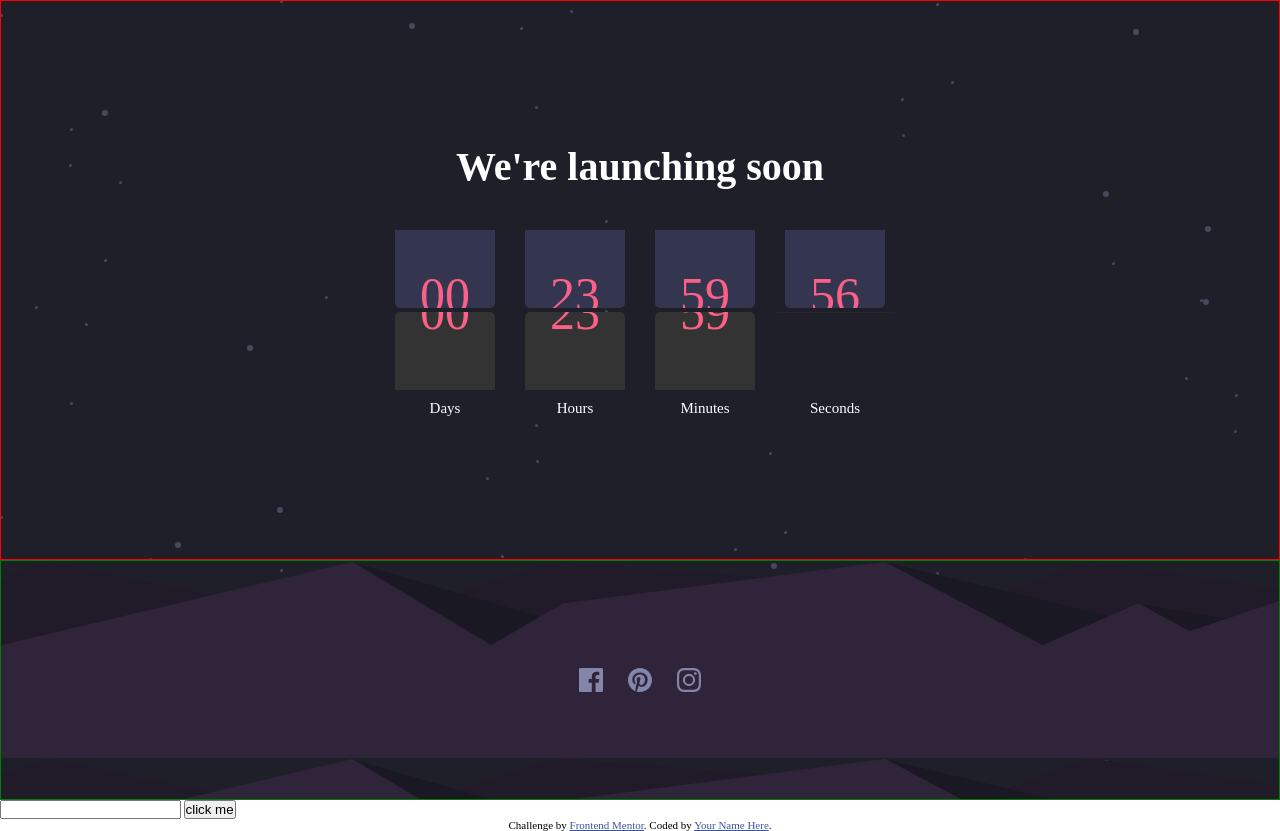
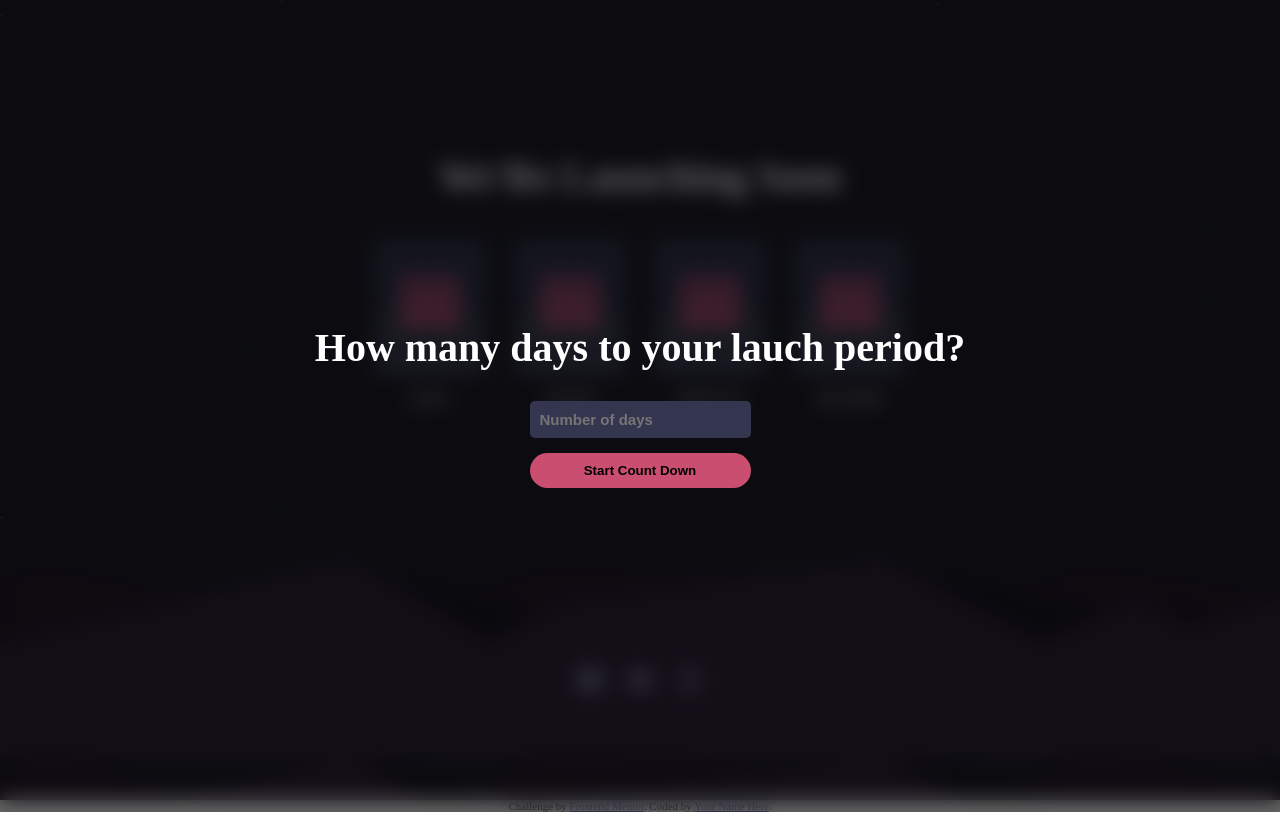
Before and after one commit to Babsman123/launch-countdown-timer, a website: page index.html in a window 1280 px wide. Drawn offline with Linux system fonts and the light colour scheme.

Commit message:
new commit

```diff
--- a/index.html
+++ b/index.html
@@ -29,16 +29,16 @@
   <body>
     <main class="container--main">
       <section class="launch--section">
-        <h2 class="header">We're launching soon</h2>
+        <h2 class="header">We'Re launching soon</h2>
 
         <div class="countdown">
           <div class="countdown--date">
             <div class="countdown__bg countdown__day">
               <div class="countdown-segment">
-                <div class="segment__display segment__display--day">08</div>
+                <div class="segment__display segment__display--day">00</div>
                 <div class="segment__overlay">
-                  <div class="segment__overlay--top">08</div>
-                  <div class="segment__overlay--bottom">08</div>
+                  <div class="segment__overlay--top">00</div>
+                  <div class="segment__overlay--bottom">00</div>
                 </div>
               </div>
             </div>
@@ -48,10 +48,10 @@
           <div class="countdown--date">
             <div class="countdown__bg countdown__hour">
               <div class="countdown-segment">
-                <div class="segment__display segment__display--hour">08</div>
+                <div class="segment__display segment__display--hour">00</div>
                 <div class="segment__overlay">
-                  <div class="segment__overlay--top">08</div>
-                  <div class="segment__overlay--bottom">08</div>
+                  <div class="segment__overlay--top">00</div>
+                  <div class="segment__overlay--bottom">00</div>
                 </div>
               </div>
             </div>
@@ -61,10 +61,10 @@
           <div class="countdown--date">
             <div class="countdown__bg countdown__minute">
               <div class="countdown-segment">
-                <div class="segment__display segment__display--minute">08</div>
+                <div class="segment__display segment__display--minute">00</div>
                 <div class="segment__overlay">
-                  <div class="segment__overlay--top">08</div>
-                  <div class="segment__overlay--bottom">08</div>
+                  <div class="segment__overlay--top">00</div>
+                  <div class="segment__overlay--bottom">00</div>
                 </div>
               </div>
             </div>
@@ -74,10 +74,10 @@
           <div class="countdown--date">
             <div class="countdown__bg countdown__second">
               <div class="countdown-segment">
-                <div class="segment__display segment__display--second">08</div>
+                <div class="segment__display segment__display--second">00</div>
                 <div class="segment__overlay">
-                  <div class="segment__overlay--top">08</div>
-                  <div class="segment__overlay--bottom">08</div>
+                  <div class="segment__overlay--top">00</div>
+                  <div class="segment__overlay--bottom">00</div>
                 </div>
               </div>
             </div>
@@ -93,10 +93,19 @@
       </footer>
     </main>
 
-    <form action="#">
-      <input type="number" class="input--num" />
-      <button class="btn">click me</button>
-    </form>
+    <div class="overlay">
+      <div class="overlay--launch">
+        <h3 class="overlay__header">How many days to your lauch period?</h3>
+        <form action="#" class="overlay__question">
+          <input
+            type="number"
+            class="input--num"
+            placeholder="Number of days"
+          />
+          <button class="btn">Start Count Down</button>
+        </form>
+      </div>
+    </div>
 
     <!-- <div class="footer-img-bg">
       <img
--- a/index.js
+++ b/index.js
@@ -56,11 +56,17 @@ const countdownMinute = document.querySelector(".segment__display--minute");
 const countdownHour = document.querySelector(".segment__display--hour");
 const countdownDay = document.querySelector(".segment__display--day");
 
+//BUTTON INIT
+const overlayInit = document.querySelector(".overlay");
+const btnStart = document.querySelector(".btn");
+const inputLaunchNumber = document.querySelector(".input--num");
+let newValue;
+
 // const countdownTop = document.querySelector(".segment__overlay--top");
 // const countdownBottom = document.querySelector(".segment__overlay--bottom");
 
 const startCoundownDate = function () {
-  let timer = 24 * 60 * 60; // 24 hours in seconds
+  let timer = Number(newValue) * 24 * 60 * 60; // 24 hours in seconds
 
   // Select each countdown segment once
   const countdownDay = document.querySelector(".countdown__day");
@@ -80,17 +86,18 @@ const startCoundownDate = function () {
 
     if (display.textContent !== newValue) {
       // Set new values in overlays for animation
-      console.log(display);
       display.textContent = newValue;
       top.textContent = newValue;
       bottom.textContent = newValue;
 
+      // top.classList.add("flip--top");
       bottom.classList.add("flip--bottom");
 
       // Add animation class
 
       // After the animation duration, update the main display
       setTimeout(() => {
+        // top.classList.remove("flip--top");
         bottom.classList.remove("flip--bottom");
       }, 500); // Match with CSS animation duration
     }
@@ -121,4 +128,17 @@ const startCoundownDate = function () {
   }, 1000);
 };
 
-startCoundownDate();
+//INITIALIAZTION BUTTON
+const startCount = function () {
+  if (inputLaunchNumber.value <= 0 || inputLaunchNumber.value === 0) {
+    alert("Kindly input valid number");
+  } else {
+    newValue = inputLaunchNumber.value;
+    overlayInit.classList.add("hidden");
+    console.log(overlayInit);
+    startCoundownDate();
+    console.log(newValue);
+  }
+};
+
+btnStart.addEventListener("click", startCount);
--- a/sass/_base.scss
+++ b/sass/_base.scss
@@ -2,6 +2,14 @@
 $general-bg: hsl(235, 16%, 14%);
 $primary-bg: hsl(236, 21%, 26%);
 $secondary-bg: hsl(345, 95%, 68%);
+$dark-blue-bg: hsl(234, 17%, 12%);
+$grayish-bg: hsla(237, 18%, 59%, 0.344);
+
+//RESPONSIVE BREAKPOINT
+$bp-largest: 75em; //1200px/16px (1200px)
+$bp-large: 62.5em; //1000px/16px (1000px)
+$bp-medium: 50em; //800px/16px (800px)
+$bp-small: 37.5em; //600px/16px (600px)
 
 *,
 *::before,
@@ -13,6 +21,10 @@ $secondary-bg: hsl(345, 95%, 68%);
 
 html {
   font-size: 62.5%; //10px === 1rem
+
+  @media only screen and (max-width: $bp-largest) {
+    font-size: 50%; // 8px/16px 1rem = 8px
+  }
 }
 
 body {
--- a/sass/_components.scss
+++ b/sass/_components.scss
@@ -8,20 +8,30 @@
     .countdown-segment {
       position: relative;
       height: 100%;
-      width: 100px;
+      width: 11rem;
+
+      @media only screen and (max-width: $bp-small) {
+        width: 8rem;
+      }
 
       .segment__display {
         position: relative;
         text-align: center;
         overflow: hidden;
-        height: 20vh;
+        height: 17vh;
         width: 100%;
         color: transparent;
 
-        background: transparent;
+        background-color: $dark-blue-bg;
         display: flex;
         align-items: center;
         justify-content: center;
+
+        box-shadow: 0rem 1rem 0.2rem $dark-blue-bg;
+
+        @media only screen and (max-width: $bp-small) {
+          height: 12vh;
+        }
       }
 
       .segment__overlay {
@@ -29,7 +39,11 @@
         top: 0;
         perspective: 400px;
         height: 100%;
-        width: 100px;
+        width: 11rem;
+
+        @media only screen and (max-width: $bp-small) {
+          width: 8rem;
+        }
       }
 
       .segment__overlay--top,
@@ -38,29 +52,32 @@
         overflow: hidden;
         text-align: center;
         width: 100%;
-        height: 49%;
+        height: 50%;
       }
 
       .segment__overlay--top {
         top: 0;
-        line-height: 2.6;
-        color: $secondary-bg;
+        line-height: 1.8;
+        color: rgba($secondary-bg, 0.8);
         background: $primary-bg;
         transform-origin: bottom;
         transition: all 0.5s;
-        border-bottom-right-radius: 0.5rem;
-        border-bottom-left-radius: 0.5rem;
+        border-bottom-right-radius: 1rem;
+        border-bottom-left-radius: 1rem;
+
+        @media only screen and (max-width: $bp-small) {
+        }
       }
 
       .segment__overlay--bottom {
         bottom: 0;
         line-height: 0;
         color: $secondary-bg;
-        background-color: #333;
+        background-color: $grayish-bg;
         transition: all 0.5s;
         transform-origin: top;
-        border-top-right-radius: 0.5rem;
-        border-top-left-radius: 0.5rem;
+        border-top-right-radius: 1rem;
+        border-top-left-radius: 1rem;
       }
     }
   }
@@ -93,3 +110,48 @@
     transform: rotateX(0deg);
   }
 }
+
+//OVERLAY QUESTION
+.overlay {
+  .input--num {
+    padding: 1rem 1rem;
+    color: $secondary-bg;
+    background-color: $primary-bg;
+    outline: none;
+    border: none;
+    font-weight: bold;
+    font-size: 1.5rem;
+    border-radius: 0.5rem;
+  }
+
+  .btn {
+    &,
+    &:link,
+    &:visited {
+      border: none;
+      padding: 1rem 1rem;
+      border-radius: 2rem;
+      background-color: rgba($secondary-bg, 0.8);
+      margin-top: 1.5rem;
+      display: inline-block;
+      cursor: pointer;
+      transition: all 0.2s;
+    }
+
+    &:hover {
+      transform: translateY(-0.4rem);
+      box-shadow: 0 1rem 2rem rgba(0, 0, 0, 0.2);
+    }
+
+    &:active,
+    &:focus {
+      outline: none;
+      transform: translateY(-1px);
+      box-shadow: 0 0.5rem 1rem rgba(0, 0, 0, 0.2);
+    }
+  }
+}
+
+.hidden {
+  display: none;
+}
--- a/sass/_layout.scss
+++ b/sass/_layout.scss
@@ -6,7 +6,6 @@
 }
 
 .launch--section {
-  border: 1px solid red;
   height: 70vh;
   width: 100%;
 
@@ -21,7 +20,6 @@
 }
 
 .media--footer {
-  border: 1px solid green;
   height: 30vh;
   width: 100%;
   background-image: url(../images/pattern-hills.svg);
@@ -35,3 +33,29 @@
     }
   }
 }
+
+//OVERLAY QUESTION
+.overlay {
+  height: 100%;
+  width: 100%;
+  position: absolute;
+  top: 0;
+  left: 0;
+  background-color: rgba(0, 0, 0, 0.6);
+  backdrop-filter: blur(10px);
+  // display: none;
+
+  &--launch {
+    display: flex;
+    flex-direction: column;
+    align-items: center;
+    justify-content: center;
+
+    height: 100%;
+  }
+
+  &__question {
+    display: flex;
+    flex-direction: column;
+  }
+}
--- a/sass/_typography.scss
+++ b/sass/_typography.scss
@@ -1,6 +1,8 @@
 .launch--section {
   .header {
     font-size: 4rem;
+    text-transform: capitalize;
+    text-align: center;
   }
   .countdown {
     &--date {
@@ -17,8 +19,29 @@
 
       p {
         font-size: 1.5rem;
-        margin-top: 1rem;
+        margin-top: 1.5rem;
+        text-transform: uppercase;
       }
+    }
+
+    .segment__overlay--top,
+    .segment__overlay--bottom {
+      font-size: 6rem;
+      font-weight: bold;
     }
   }
 }
+
+.overlay {
+  &__header {
+    color: #fff;
+    font-weight: bold;
+    font-size: 4rem;
+    margin-bottom: 3rem;
+    text-align: center;
+  }
+
+  .btn {
+    font-weight: 600;
+  }
+}
```
Also changed, not shown: css/style.css.
